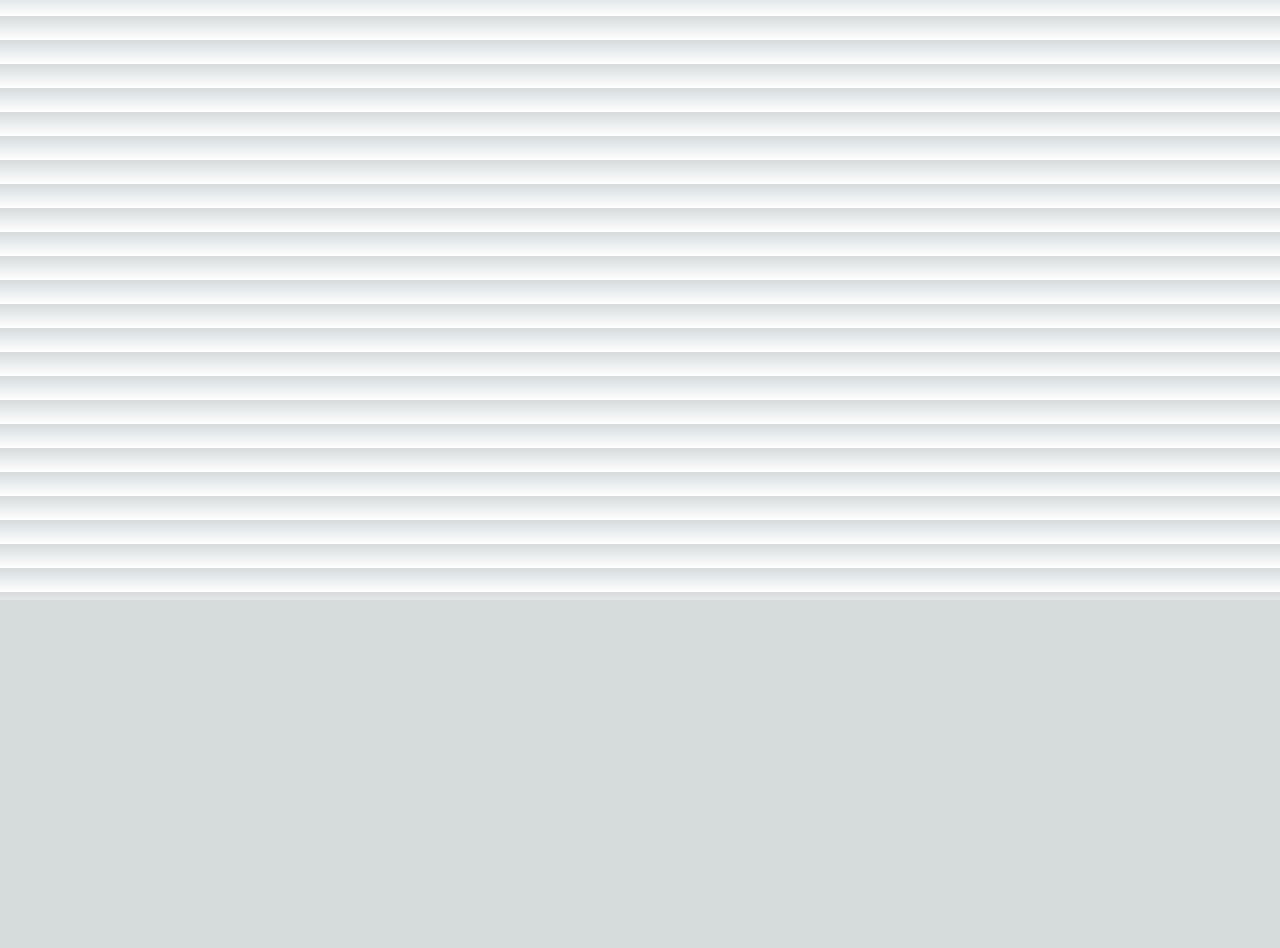
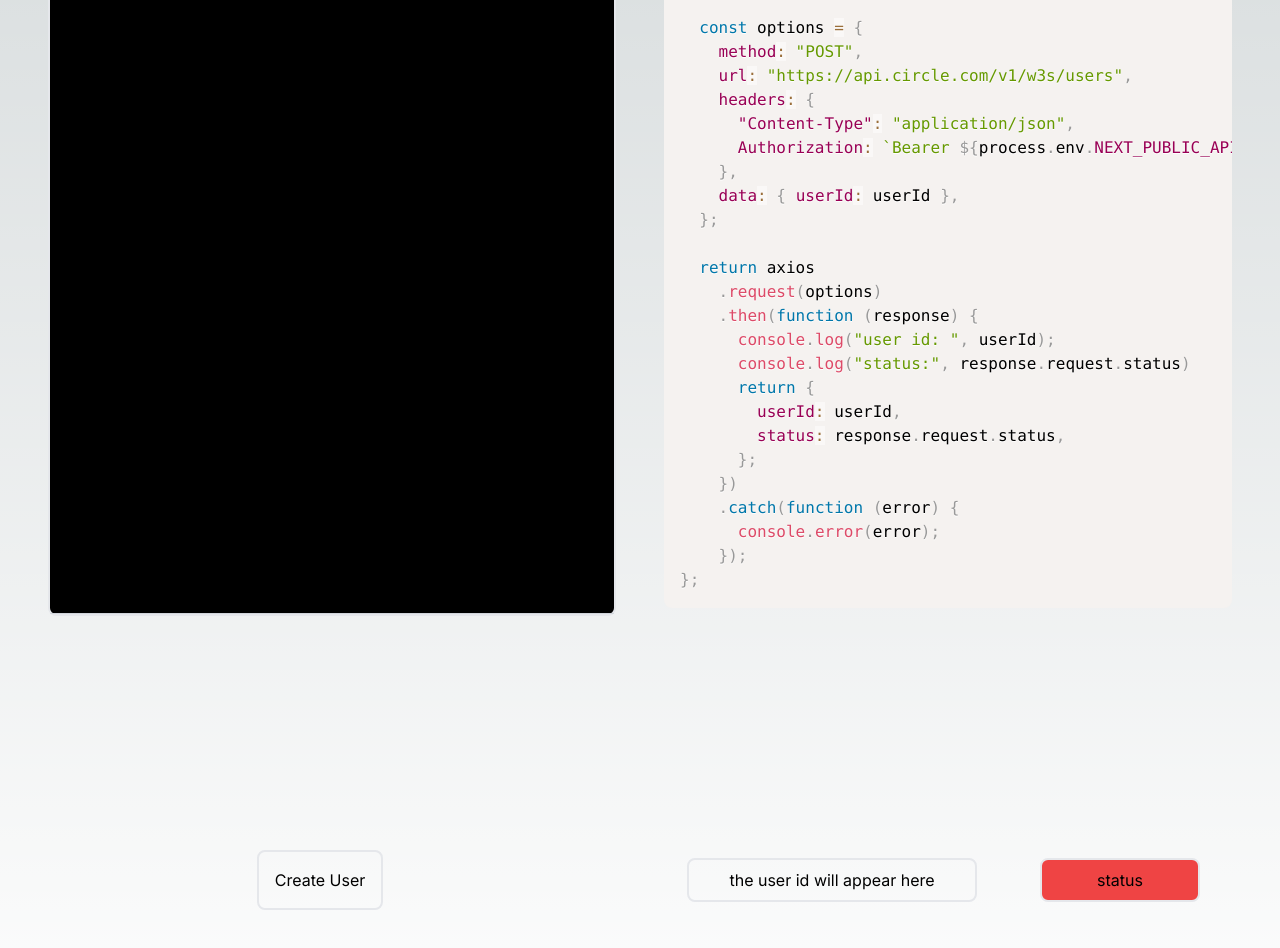
Before and after one commit to SimonYuvarlak/User-Controlled-Wallets, a Next.js app: page /create_a_new_user in a window 1280 px wide. Shown: the part 200-1148 px from the top of the page. Before the commit the page ends 800 px from the top, so only its background shows below. Built offline with nearby package versions, Linux system fonts and the light colour scheme.

Commit message:
create a user code

```diff
--- a/src/app/api/create_a_new_user/route.js
+++ b/src/app/api/create_a_new_user/route.js
@@ -3,8 +3,6 @@ import axios from "axios";
 
 export const create_a_new_user = async () => {
   const userId = uuidv4();
-
-  console.log("the user id is: " + userId);
 
   const options = {
     method: "POST",
@@ -16,18 +14,17 @@ export const create_a_new_user = async () => {
     data: { userId: userId },
   };
 
-  axios
+  return axios
     .request(options)
     .then(function (response) {
-      console.log("response data:");
-      console.log(response);
+      console.log("user id: ", userId);
+      console.log("status:", response.request.status);
+      return {
+        userId: userId,
+        status: response.request.status,
+      };
     })
     .catch(function (error) {
       console.error(error);
     });
 };
-
-// This code returns the following response:
-// the user id is: 4cca3a37-de9b-4c33-9c11-6168f3e0b361
-// response data:
-// {}
--- a/src/app/create_a_new_user/page.js
+++ b/src/app/create_a_new_user/page.js
@@ -1,16 +1,175 @@
 "use client";
-import React from "react";
+import { useState, React } from "react";
 import { create_a_new_user } from "../api/create_a_new_user/route";
+import { Prism as SyntaxHighlighter } from "react-syntax-highlighter";
+import { light } from "react-syntax-highlighter/dist/esm/styles/prism";
 
 const CreateANewUser = () => {
-  const retrieve_user = async () => {
+  const [status, setStatus] = useState("status");
+  const [userId, setUserId] = useState("the user id will appear here");
+  const [codeCopied, setCodeCopied] = useState(false);
+  const [userIdCopied, setUserIdCopied] = useState(false);
+
+  const retrieve_user_id = async () => {
     const response = await create_a_new_user();
-    console.log("response: ", response);
+    setUserId(response.userId);
+    setStatus(response.status);
   };
 
+  const copyCodeToClipboard = async () => {
+    await navigator.clipboard.writeText(codeString);
+    setCodeCopied(true);
+  };
+
+  const copyUserIdToClipboard = async () => {
+    await navigator.clipboard.writeText(userId);
+    setUserIdCopied(true);
+  };
+
+  const codeString = `
+import { v4 as uuidv4 } from "uuid";
+import axios from "axios";
+
+export const create_a_new_user = async () => {
+  const userId = uuidv4();
+
+  const options = {
+    method: "POST",
+    url: "https://api.circle.com/v1/w3s/users",
+    headers: {
+      "Content-Type": "application/json",
+      Authorization: \`Bearer \${process.env.NEXT_PUBLIC_API_KEY}\`,
+    },
+    data: { userId: userId },
+  };
+
+  return axios
+    .request(options)
+    .then(function (response) {
+      console.log("user id: ", userId);
+      console.log("status:", response.request.status)
+      return {
+        userId: userId,
+        status: response.request.status,
+      };
+    })
+    .catch(function (error) {
+      console.error(error);
+    });
+};
+`.trim();
+
   return (
-    <div>
-      <button onClick={() => retrieve_user()}>Create a New User</button>
+    <div className="grid grid-rows-3">
+      <div className="row-span-2 p-12">
+        <div className="grid grid-cols-2 h-full gap-12">
+          <div className="bg-black flex items-center justify-center rounded-lg border-2">
+            <p className="flex p-2 w-full overflow-auto h-full justify-center border-b border-gray-300 bg-gradient-to-b">
+              Welcome to your second challange for creating user controlled
+              wallets.
+              <br />
+              <br />
+              In this task, you will complete the second step of creating a user
+              controlled wallet, which is to create the user.
+              <br />
+              Please note that, at this point, you should already have the App
+              ID.
+              <br />
+              <br />
+              What Does Creating A User Mean?
+              <br />
+              <br />
+              To kickstart the process, it's necessary to set up and prepare the
+              users who will be the final consumers of your application. A user,
+              symbolizing the final user of your application, is recognized via
+              a userID. This userID acts as the account identifier, covering all
+              related wallets, assets, and transactions for that particular
+              user.
+              <br />
+              <br />
+              1- Now, go to the ~/src/api/create_a_user/route.js file.
+              <br />
+              2- Copy and paste the code that you see on the screen.
+              <br />
+              This will sen an api call to circle api and you will create the
+              user.
+              <br />
+              3- Click on the create user button to retrieve your app id.
+              <br />
+              4- Finally once you get your user id, add this to your .env.local
+              file under the name: NEXT_PUBLIC_USER_ID and submit your USER ID
+              to Risein platform as your second task.
+              <br />
+              <br />
+              IMPORTANT NOTE
+              <br />
+              - Once you scroll the page you will see two fields for the output.
+              <br />
+              - First one is the user id that you will copy.
+              <br />- The second one is the status code that shows if the
+              operation was successful or not. For the successful operation, you
+              will see 201 as the status code and the box will turn into green.
+              If your status code is not 201, please check your code and try
+              again (Even though you will be able to retrieve the user id, if
+              the status code is not 201 then the user with the given id has not
+              been created).
+            </p>
+          </div>
+          <div className="relative group">
+            <button
+              className="absolute right-0 top-0 bg-red-500 text-white px-2 py-1 rounded opacity-0 group-hover:opacity-100 transition-opacity duration-200"
+              onClick={copyCodeToClipboard}
+            >
+              {codeCopied ? "Copied!" : "Copy to Clipboard"}
+            </button>
+            <div className="text-white overflow-x-auto font-mono">
+              <SyntaxHighlighter
+                className="custom-scrollbar rounded-lg"
+                language="javascript"
+                style={light}
+              >
+                {codeString}
+              </SyntaxHighlighter>
+            </div>
+          </div>
+        </div>
+      </div>
+      <div className="grid grid-cols-2">
+        <div className="flex items-center justify-center">
+          <button
+            onClick={() => {
+              retrieve_user_id();
+            }}
+            className="rounded-lg border-2 p-4 hover:bg-green-500"
+          >
+            Create User
+          </button>
+        </div>
+        <div className="grid grid-cols-2">
+          <div className="flex items-center justify-center">
+            <div className="relative group">
+              <button
+                className="absolute right-0 top-0 bg-red-500 text-white px-2 py-1 rounded opacity-0 group-hover:opacity-100 transition-opacity duration-200"
+                onClick={copyUserIdToClipboard}
+              >
+                {userIdCopied ? "Copied!" : "Copy to Clipboard"}
+              </button>
+              <div className="rounded-lg w-full p-2 border-2 mx-8 flex justify-center">
+                {userId}
+              </div>
+            </div>
+          </div>
+          <div className="flex items-center justify-center">
+            <div
+              className={`rounded-lg w-1/2 p-2 border-2 mx-8 flex justify-center ${
+                status === 201 ? "bg-green-500" : "bg-red-500"
+              }`}
+            >
+              {status}
+            </div>
+          </div>
+        </div>
+      </div>
     </div>
   );
 };
```
